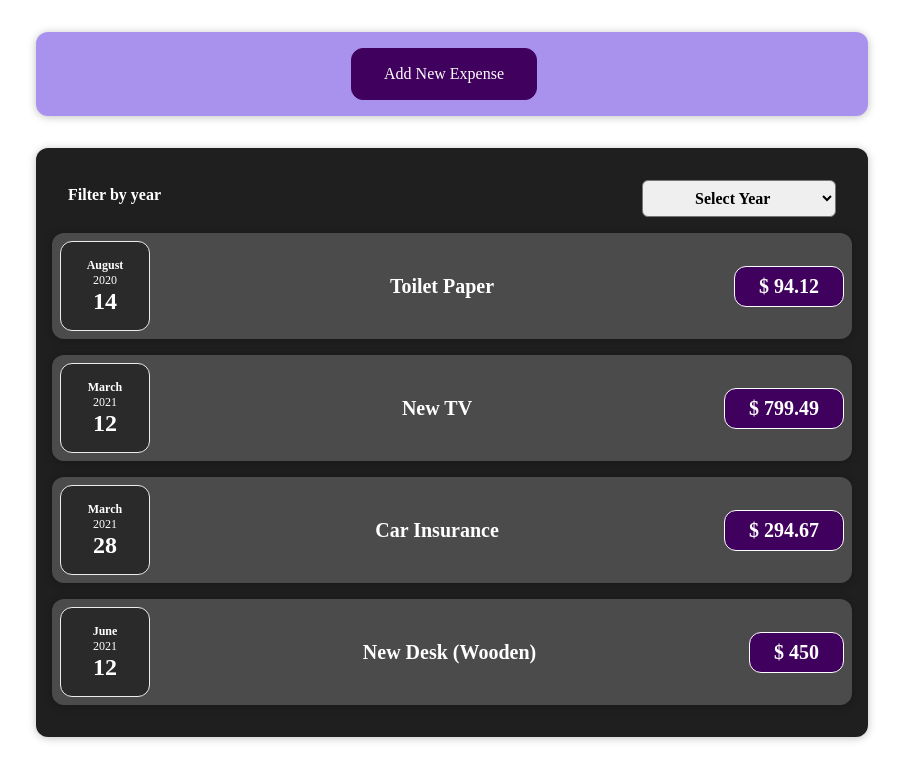
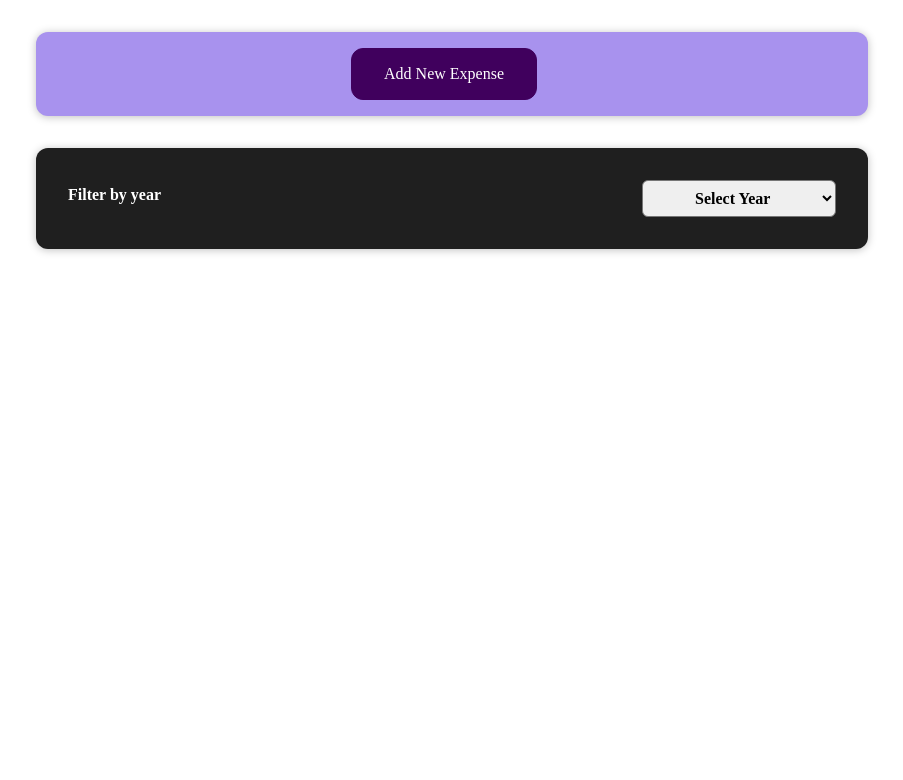
Before and after one commit to 2jiwon/udemy-courses, a React (Create React App) app in the folder react-complete-guide/project01/: page / in a window 1280 px wide. Shown: the top 780 px of the page, without its empty margins (188-1091 px from the left). Built offline with nearby package versions, Linux system fonts and the light colour scheme.

Commit message:
List를 별도 파일로 분리

```diff
--- a/react-complete-guide/project01/src/components/Expenses/Expenses.js
+++ b/react-complete-guide/project01/src/components/Expenses/Expenses.js
@@ -1,8 +1,8 @@
 import './Expenses.css';
-import ExpenseItem from "./ExpenseItem";
 import Card from "../UI/Card";
 import ExpensesFilter from './ExpensesFilter';
 import { useState } from 'react';
+import ExpensesList from './ExpensesList';
 
 const Expenses = (props) => {
     const [filteredYear, setFilteredYear] = useState('');
@@ -14,17 +14,10 @@ const Expenses = (props) => {
         return (filteredYear === '') ? expense : expense.date.getFullYear().toString() === filteredYear;
     });
 
-    let expensesContent = <p>No expenses found.</p>;
-    if (filteredExpenses.length > 0) {
-        expensesContent = filteredExpenses.length > 0 && filteredExpenses.map((e) =>
-            <ExpenseItem key={e.id} title={e.title} amount={e.amount} date={e.date}></ExpenseItem>
-        );
-    }
-
     return (
         <Card className="expenses">
             <ExpensesFilter selected={filteredYear} onChangeFilter={filterChangeHandler} />
-            {expensesContent}
+            <ExpensesList items={filteredExpenses} />
         </Card>
     );
 }
--- /dev/null
+++ b/react-complete-guide/project01/src/components/Expenses/ExpensesList.css
@@ -0,0 +1,9 @@
+.expenses-list {
+  list-style: none;
+  padding: 0;
+}
+
+.expenses-list__fallback {
+  color: white;
+  text-align: center;
+}
--- /dev/null
+++ b/react-complete-guide/project01/src/components/Expenses/ExpensesList.js
@@ -0,0 +1,12 @@
+import ExpenseItem from './ExpenseItem';
+
+const ExpensesList = props => {
+    let expensesContent = <p>No expenses found.</p>;
+    if (props.items.length > 0) {
+        expensesContent = props.items.length > 0 && props.items.map((e) =>
+            <ExpenseItem key={e.id} title={e.title} amount={e.amount} date={e.date}></ExpenseItem>
+        );
+    }
+};
+
+export default ExpensesList;
```
